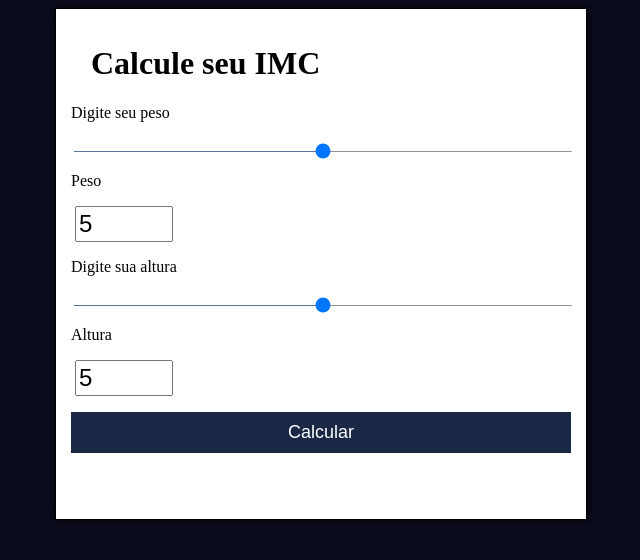
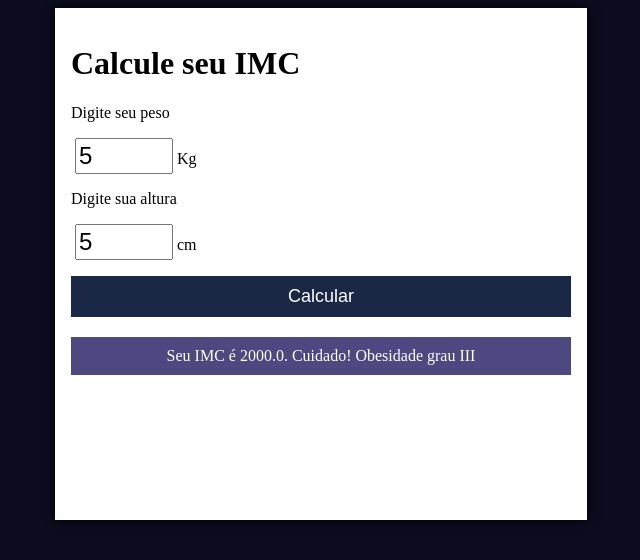
Before and after one commit to JefersonMuniiz/Curso-kenzie-JavaScript, a plain HTML site: page index.html in a window 1280 px wide. Both pictures are taken after typing "5", "5" into the empty fields and a click on the button "Calcular". Shown: the whole page, without its empty margins (319-959 px from the left). Drawn offline with Linux system fonts and the light colour scheme.

Commit message:
calculadora de  IMC finalizada

```diff
--- a/index.html
+++ b/index.html
@@ -7,6 +7,7 @@
     <meta name="viewport" content="width=device-width, initial-scale=1.0">
     <title>Curso Kenzie JavaScript</title>
     <link rel="stylesheet" href="style.css">
+
 </head>
 
 <body>
@@ -16,20 +17,53 @@
             <form>
                 <div class="container-calculadora-peso">
                     <p>Digite seu peso</p>
-                    <input class="peso-slider" type="range">
-                    <p>Peso</p>
-                    <input class="peso-number" type="number">
+                    <input id="peso" class="peso-number" type="number">
+                    <span>Kg</span>
                 </div>
                 <div class="container-calculadora-altura">
                     <p>Digite sua altura</p>
-                    <input class="altura-slider" type="range">
-                    <p>Altura</p>
-                    <input class="altura-number" type="number">
+                    <input id="altura" class="altura-number" type="number">
+                    <span>cm</span>
                 </div>
-                <input class="button" type="button" value="Calcular">
+                <input id="btncalcular" class="button" type="button" value="Calcular">
             </form>
+            <div id="resultado"></div>
         </div>
     </div>
+    <script>
+        let botao = document.getElementById('btncalcular');
+
+        function calculandoimc() {
+            let peso = document.getElementById("peso").value;
+            let altura = document.getElementById("altura").value/100;
+            let resultado = document.getElementById("resultado");
+
+            if (altura !== "" && peso !== "") {
+                let imc = (peso / (altura * altura)).toFixed(1);
+                let mensagem = "";
+
+                if (imc < 18.5) {
+                    mensagem = "Abaixo do peso!"
+                }else if(imc < 25){
+                    mensagem  = "Você está com o peso ideal"
+                }else if(imc < 30){
+                    mensagem  = "Você está levemente acima do peso"
+                }else if(imc < 35){
+                    mensagem  = "Cuidado! Obesidade grau I"
+                }else if(imc < 40){
+                    mensagem  = "Cuidado! Obesidade grau II"
+                }else{
+                    mensagem  = "Cuidado! Obesidade grau III"
+                }
+
+                resultado.textContent = `Seu  IMC  é ${imc}.  ${mensagem}`;
+            } else {
+                resultado.textContent = ("Preencha todos  os campo!!")
+            }
+
+        }
+        botao.addEventListener('click', calculandoimc);
+    </script>
 </body>
 
 </html>
--- a/style.css
+++ b/style.css
@@ -1,13 +1,12 @@
 body{
     background-color: #0b0c1f;
+
 }
 
-h1 {
-    margin-left: 20px;
-}
+
 
 .container {
-    border: 1px solid black;
+    border: 1px solid white;
     box-shadow: 0px 0px 10px;
     width: 500px;
     padding: 15px;
@@ -43,3 +42,11 @@ h1 {
     border: none;
     padding: 10px;
 }
+
+#resultado{
+    background-color: rgba(30, 23, 94, 0.788);
+    padding: 10px;
+    color: white;
+    margin-top: 20px;
+    text-align: center;
+}
```
